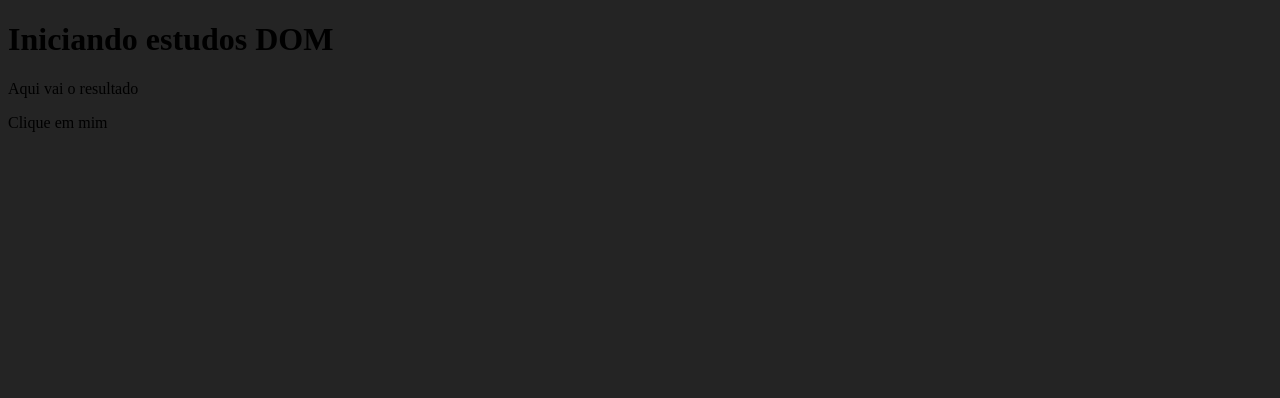
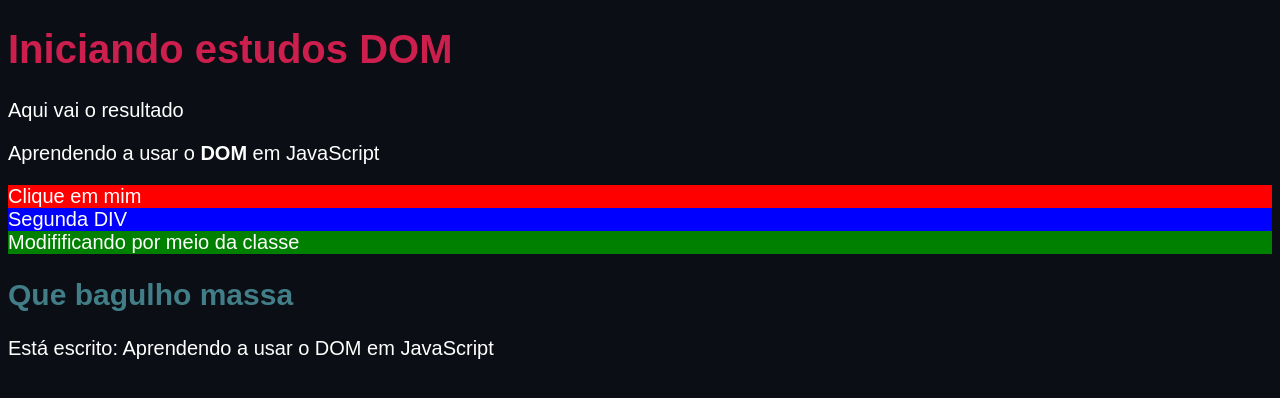
Before and after one commit to m4rrec0s/JavaScript, a plain HTML site: page aulas/ex06.html in a window 1280 px wide. Drawn offline with Linux system fonts and the light colour scheme.

Commit message:
editando

```diff
--- a/aulas/ex06.html
+++ b/aulas/ex06.html
@@ -1,18 +1,47 @@
 <!DOCTYPE html>
-<html lang="en">
+<html lang="pt-br">
 <head>
     <meta charset="UTF-8">
     <meta name="viewport" content="width=device-width, initial-scale=1.0">
     <title>Primeiros passos com DOM</title>
     <style>
         body {
-            background-color: rgb(36, 36, 36);
+            background-color: #0B0E14;
+            color: white;
+            font: normal 20px Arial, sans-serif;
+        }
+
+        .subtitulo {
+            color: #CC1F4D
         }
     </style>
 </head>
 <body>
-    <h1>Iniciando estudos DOM</h1>
+    <h1 class="subtitulo">Iniciando estudos DOM</h1>
     <p>Aqui vai o resultado</p>
-    <div>Clique em mim</div>
+    <p>Aprendendo a usar o <strong>DOM</strong> em JavaScript</p>
+    <div id="msg">Clique em mim</div>
+    <div name="div2">Segunda DIV</div>
+    <div class="divs">Terceira DIV</div>
+    <h2 class="subtitulo">Que bagulho massa</h2>
+    <script>
+        //selecionador de elementos dentro do site//
+        // -> Document Object Model <- //
+        var p1 = window.document.getElementsByTagName('p')[1]
+        document.write('Está escrito: ' + p1.innerText)
+
+        var pid = document.getElementById('msg')
+        pid.style.background = 'red'
+
+        var nome = document.getElementsByName('div2')[0]
+        nome.style.background = 'blue'
+
+        var classe = document.getElementsByClassName('divs')[0]
+        classe.innerText = 'Modifificando por meio da classe'
+        classe.style.background = 'green'
+
+        var seletor = document.querySelector('h2.subtitulo')
+        seletor.style.color = '#417E87'
+    </script>
 </body>
 </html>
```
